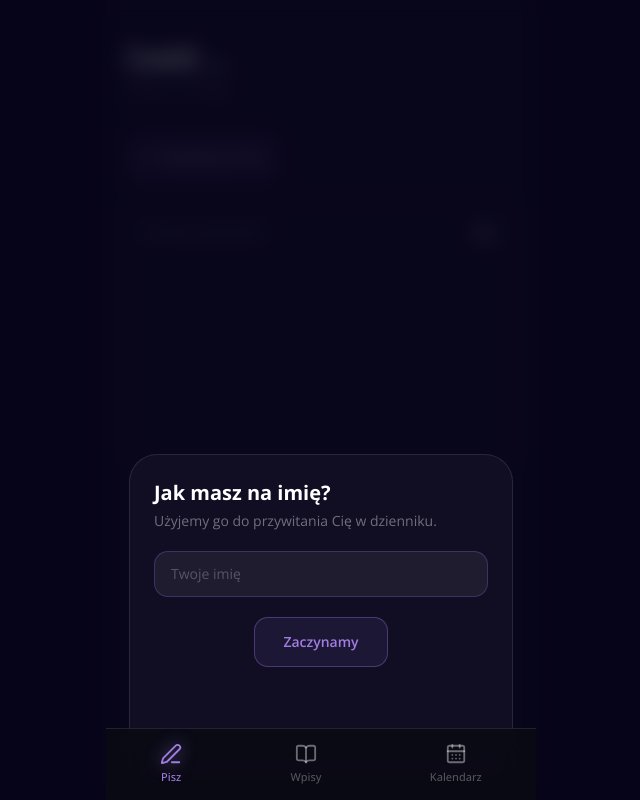
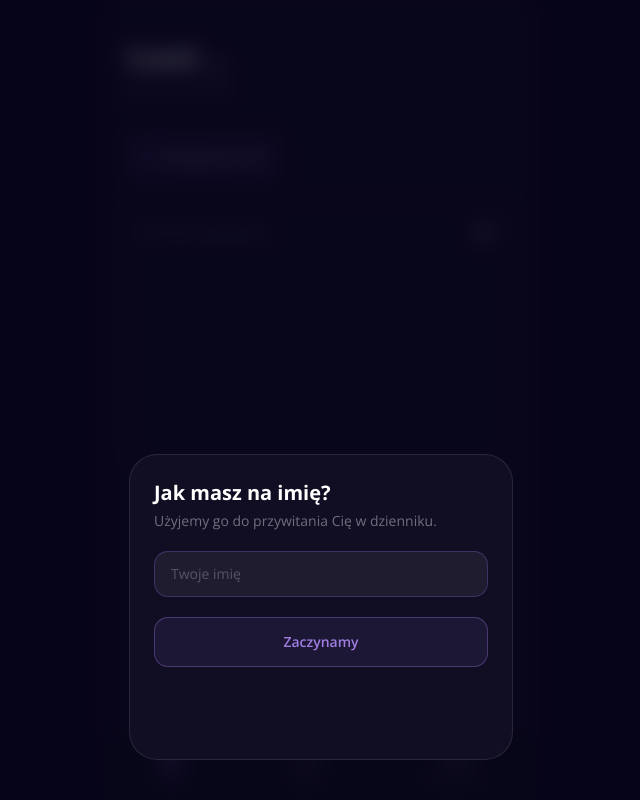
Before and after one commit to margoprzy/Echo, a Next.js app: page /write in a window 1280 px wide. Shown: the whole page, without its empty margins (319-959 px from the left). Built offline with nearby package versions, Linux system fonts and the light colour scheme.

Commit message:
Hide bottom nav under name modal, make button full width
Co-Authored-By: Claude Sonnet 4.6 <noreply@anthropic.com>

```diff
--- a/app/write/page.tsx
+++ b/app/write/page.tsx
@@ -20,7 +20,7 @@ function NameSetupModal({ onDone }: { onDone: (name: string) => void }) {
   const [name, setName] = useState("");
   return (
     <div
-      className="fixed inset-0 z-50 flex items-end justify-center px-4 pb-10"
+      className="fixed inset-0 z-[200] flex items-end justify-center px-4 pb-10"
       style={{ background: "rgba(7,5,26,0.75)", backdropFilter: "blur(10px)" }}
     >
       <div
@@ -60,9 +60,7 @@ function NameSetupModal({ onDone }: { onDone: (name: string) => void }) {
                 border: hasName ? "none" : "1px solid rgba(160,125,224,0.35)",
                 borderRadius: "14px",
                 color: hasName ? "#fff" : "#A07DE0",
-                paddingLeft: "24px",
-                paddingRight: "24px",
-                width: "40%",
+                width: "100%",
                 boxShadow: "none",
                 transition: "background 0.2s ease, color 0.2s ease, border 0.2s ease",
               }}
```
